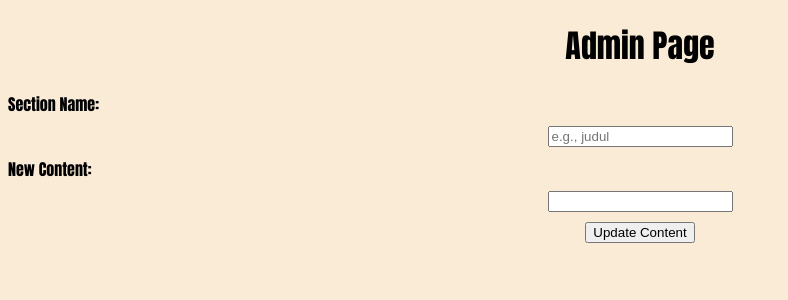
After one commit to zzhanaa/dummyshop, a Flask app: template templates/admin.html in a window 1280 px wide. The commit adds this page. Shown: the top 300 px of the page, without its empty margins (0-788 px from the left). Run offline with Flask 3, Linux system fonts and the light colour scheme; the template is opened without the code that fills it, so the values that code supplies are empty.

Commit message:
Membuat admin panel untuk update tampilan

```diff
--- /dev/null
+++ b/app.py
@@ -0,0 +1,45 @@
+from flask import Flask, render_template, request, jsonify
+import sqlite3
+
+app = Flask(__name__)
+
+
+# Fungsi untuk connect ke database
+def get_db_connection():
+    conn = sqlite3.connect('database.db')
+    conn.row_factory = sqlite3.Row
+    return conn
+
+# Route ke halaman utama
+@app.route('/')
+def index():
+    conn = get_db_connection()
+    content = conn.execute('SELECT content_text FROM content WHERE section_name = "title"').fetchone()
+    conn.close()
+    return render_template('index.html', title=content['content_text'] if content else "Judul Default")
+
+# Route untuk connect admin
+@app.route('/admin')
+def admin():
+    return render_template('admin.html')
+
+#  API untuk memperbarui konten
+@app.route('/update-content', methods=['POST'])
+def update_content():
+    new_content = request.form.get('content')
+    section_name = request.form.get('section')
+
+    if not new_content or not section_name:
+        return jsonify({"error": "Invalid Data"}), 400
+
+    print(f"Section Name: {section_name}, New Content: {new_content}")  # Debugging
+
+    conn = get_db_connection()
+    conn.execute('UPDATE content SET content_text = ? WHERE section_name = ?', (new_content, section_name))
+    conn.commit()
+    conn.close()
+
+    return jsonify({"massage": "Content updated successfully"})
+
+if __name__ == '__main__':
+    app.run(debug=True)
--- /dev/null
+++ b/static/style.css
@@ -0,0 +1,18 @@
+body {
+  font-family: Impact, Haettenschweiler, "Arial Narrow Bold", sans-serif;
+  background-color: antiquewhite;
+}
+h1 {
+  color: black;
+  text-align: center;
+  align-items: center;
+}
+form {
+  margin-top: 20px;
+}
+label,
+input,
+button {
+  display: block;
+  margin: 10px auto;
+}
--- /dev/null
+++ b/templates/admin.html
@@ -0,0 +1,25 @@
+<!DOCTYPE html>
+<html lang="en">
+  <head>
+    <meta charset="UTF-8" />
+    <meta name="viewport" content="width=device-width, initial-scale=1.0" />
+    <title>Document</title>
+    <link rel="stylesheet" href="/static/style.css" />
+  </head>
+  <body>
+    <h1>Admin Page</h1>
+    <form action="/update-content" method="POST">
+      <label for="section">Section Name:</label>
+      <input
+        type="text"
+        id="section"
+        name="section"
+        placeholder="e.g., judul"
+        required
+      />
+      <label for="content">New Content:</label>
+      <input type="text" id="content" name="content" required />
+      <button type="submit">Update Content</button>
+    </form>
+  </body>
+</html>
```
Also changed, not shown: database.py (added, +24 -0 lines), templates/index.html (renamed from index.html, +7 -1 lines), database.db (added).
